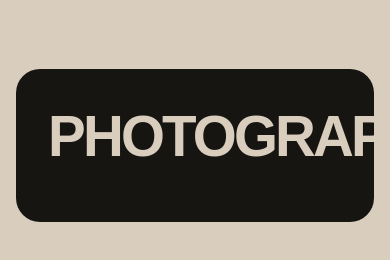
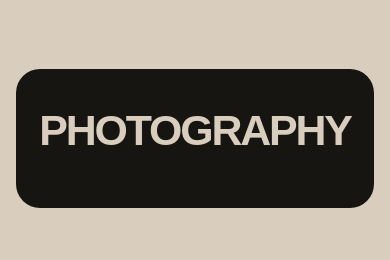
Before and after one commit to phalla-doll/photography-agency, a Next.js app: page / in a window 390 px wide. Shown: the part 5869-6129 px from the top of the page. Built offline with nearby package versions, Linux system fonts and the light colour scheme; a web font is replaced by a local one.

Commit message:
fix: Adjust bottom logo font size and padding
Updates the styling for the large bottom logo on the homepage. This change reduces the maximum font size and adjusts horizontal padding for better visual presentation across different screen sizes.

```diff
--- a/app/page.tsx
+++ b/app/page.tsx
@@ -189,8 +189,8 @@ export default function Page() {
 
       {/* BIG BOTTOM LOGO */}
       <div className="px-4 md:px-8 lg:px-12 pb-12 w-full max-w-[2000px] mx-auto">
-         <div className="bg-[#171512] rounded-[1.5rem] md:rounded-[3.5rem] w-full py-10 md:py-20 px-8 flex items-center justify-center overflow-hidden">
-            <h1 className="font-clash font-black text-[clamp(2.5rem,14.5vw,28rem)] leading-none text-[#d9cebe] tracking-tighter uppercase w-full flex justify-between h-auto pb-4 md:pb-8">
+         <div className="bg-[#171512] rounded-[1.5rem] md:rounded-[3.5rem] w-full py-10 md:py-20 px-4 md:px-8 flex items-center justify-center overflow-hidden">
+            <h1 className="font-clash font-black text-[clamp(2.5rem,11vw,24rem)] leading-none text-[#d9cebe] tracking-tighter uppercase text-center w-full h-auto pb-4 md:pb-8">
               PHOTOGRAPHY
             </h1>
          </div>
```
